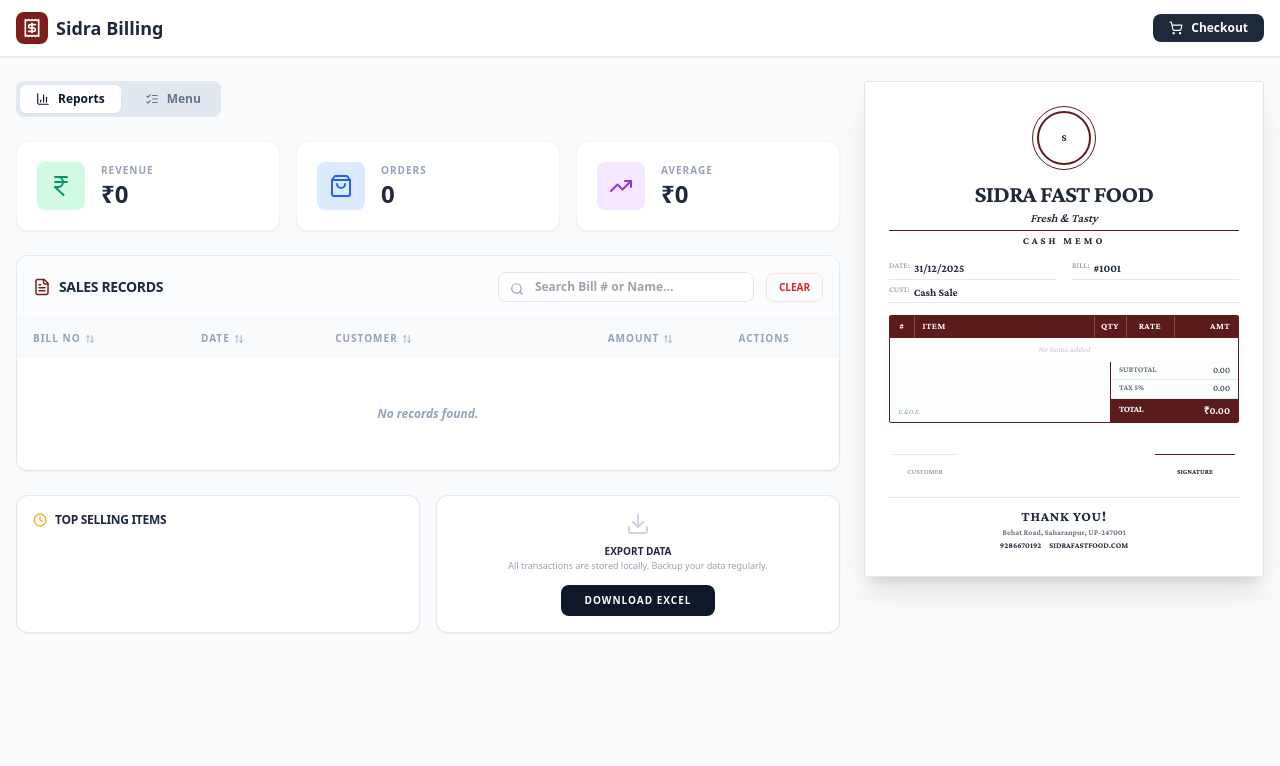
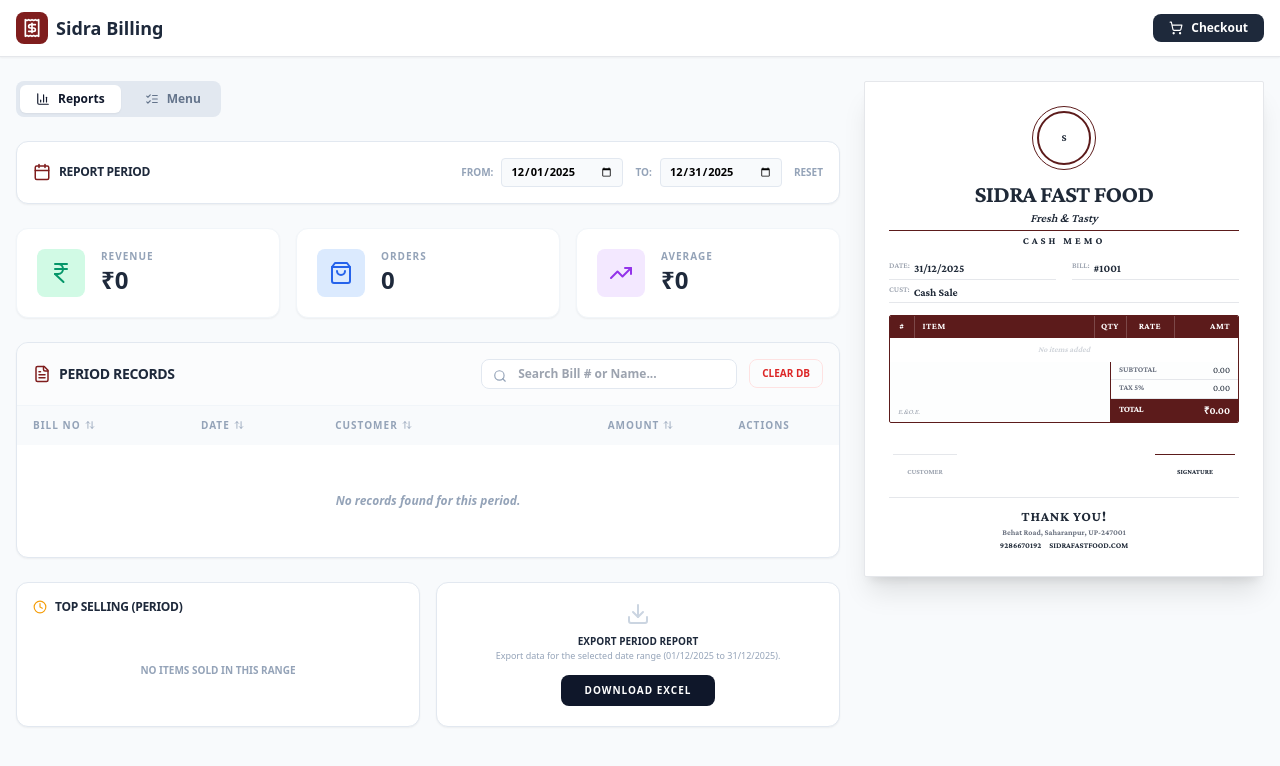
Before and after one commit to ikramknit/Sidra-Fast-Food-Receipt-Generator, a React (Vite) app: page / in a window 1280 px wide. Both pictures are taken after a click on the button "Admin". Shown: the top 766 px of the page. Built offline with nearby package versions, Linux system fonts and the light colour scheme.

Commit message:
feat: Add date range filtering to admin dashboard
Introduce date pickers and filtering logic to allow administrators to view receipt history within specific date ranges. This enhances the dashboard's utility for analyzing sales performance over time.

```diff
--- a/components/AdminDashboard.tsx
+++ b/components/AdminDashboard.tsx
@@ -1,6 +1,6 @@
 
 import React, { useMemo, useState } from 'react';
-import { Trash2, TrendingUp, IndianRupee, ShoppingBag, Clock, FileText, Download, Search, Eye, Edit, ArrowUpDown } from 'lucide-react';
+import { Trash2, TrendingUp, IndianRupee, ShoppingBag, Clock, FileText, Download, Search, Eye, Edit, ArrowUpDown, Calendar } from 'lucide-react';
 import { SavedReceipt } from '../types.ts';
 
 interface Props {
@@ -19,15 +19,31 @@ const formatDate = (dateStr: string) => {
 
 const AdminDashboard: React.FC<Props> = ({ history, onDelete, onClearAll, onView, onEdit }) => {
   const [searchTerm, setSearchTerm] = useState('');
+  const [fromDate, setFromDate] = useState<string>(() => {
+    const d = new Date();
+    d.setDate(1); // Default to start of current month
+    return d.toISOString().split('T')[0];
+  });
+  const [toDate, setToDate] = useState<string>(new Date().toISOString().split('T')[0]);
   const [sortConfig, setSortConfig] = useState<{ key: keyof SavedReceipt | 'grandTotal'; direction: 'asc' | 'desc' } | null>(null);
 
+  // Filter history by date range first
+  const historyInRange = useMemo(() => {
+    return history.filter(h => {
+      const hDate = h.date; // YYYY-MM-DD
+      const start = fromDate || '0000-00-00';
+      const end = toDate || '9999-12-31';
+      return hDate >= start && hDate <= end;
+    });
+  }, [history, fromDate, toDate]);
+
   const stats = useMemo(() => {
-    const totalRevenue = history.reduce((sum, h) => sum + h.grandTotal, 0);
-    const totalOrders = history.length;
+    const totalRevenue = historyInRange.reduce((sum, h) => sum + h.grandTotal, 0);
+    const totalOrders = historyInRange.length;
     const avgOrderValue = totalOrders > 0 ? totalRevenue / totalOrders : 0;
 
     const itemSales: Record<string, { qty: number; rev: number }> = {};
-    history.forEach(bill => {
+    historyInRange.forEach(bill => {
       bill.items.forEach(item => {
         if (!itemSales[item.description]) {
           itemSales[item.description] = { qty: 0, rev: 0 };
@@ -43,10 +59,10 @@ const AdminDashboard: React.FC<Props> = ({ history, onDelete, onClearAll, onView
       .slice(0, 5);
 
     return { totalRevenue, totalOrders, avgOrderValue, topItems };
-  }, [history]);
+  }, [historyInRange]);
 
   const filteredAndSortedHistory = useMemo(() => {
-    let result = [...history];
+    let result = [...historyInRange];
 
     // Search
     if (searchTerm) {
@@ -70,7 +86,7 @@ const AdminDashboard: React.FC<Props> = ({ history, onDelete, onClearAll, onView
     }
 
     return result;
-  }, [history, searchTerm, sortConfig]);
+  }, [historyInRange, searchTerm, sortConfig]);
 
   const requestSort = (key: keyof SavedReceipt | 'grandTotal') => {
     let direction: 'asc' | 'desc' = 'asc';
@@ -82,6 +98,43 @@ const AdminDashboard: React.FC<Props> = ({ history, onDelete, onClearAll, onView
 
   return (
     <div className="space-y-6 animate-in slide-in-from-bottom-4 duration-500">
+      {/* Date Range Filter Header */}
+      <section className="bg-white p-4 rounded-xl shadow-sm border border-slate-200 flex flex-wrap items-center justify-between gap-4">
+        <div className="flex items-center gap-2">
+          <Calendar className="text-red-900" size={18} />
+          <h3 className="text-xs font-black text-slate-800 uppercase tracking-tight">Report Period</h3>
+        </div>
+        <div className="flex items-center gap-3">
+          <div className="flex items-center gap-2">
+            <label className="text-[10px] font-black text-slate-400 uppercase">From:</label>
+            <input
+              type="date"
+              value={fromDate}
+              onChange={(e) => setFromDate(e.target.value)}
+              className="bg-slate-50 border border-slate-200 rounded px-2 py-1 text-[11px] font-bold focus:ring-1 focus:ring-red-900 outline-none"
+            />
+          </div>
+          <div className="flex items-center gap-2">
+            <label className="text-[10px] font-black text-slate-400 uppercase">To:</label>
+            <input
+              type="date"
+              value={toDate}
+              onChange={(e) => setToDate(e.target.value)}
+              className="bg-slate-50 border border-slate-200 rounded px-2 py-1 text-[11px] font-bold focus:ring-1 focus:ring-red-900 outline-none"
+            />
+          </div>
+          <button
+            onClick={() => {
+              setFromDate('');
+              setToDate('');
+            }}
+            className="text-[10px] font-black text-slate-400 hover:text-red-900 uppercase"
+          >
+            Reset
+          </button>
+        </div>
+      </section>
+
       {/* Metrics Grid */}
       <div className="grid grid-cols-1 md:grid-cols-3 gap-4">
         <div className="bg-white p-5 rounded-xl shadow-sm border border-slate-100 flex items-center gap-4">
@@ -120,7 +173,7 @@ const AdminDashboard: React.FC<Props> = ({ history, onDelete, onClearAll, onView
         <div className="p-4 border-b border-slate-100 bg-slate-50/50 flex flex-col md:flex-row justify-between items-center gap-4">
           <div className="flex items-center gap-2">
             <FileText className="text-red-900" size={18} />
-            <h3 className="text-sm font-black text-slate-800 uppercase tracking-tight">Sales Records</h3>
+            <h3 className="text-sm font-black text-slate-800 uppercase tracking-tight">Period Records</h3>
           </div>
 
           <div className="flex items-center gap-3 w-full md:w-auto">
@@ -138,7 +191,7 @@ const AdminDashboard: React.FC<Props> = ({ history, onDelete, onClearAll, onView
               onClick={onClearAll}
               className="text-[10px] font-black text-red-600 hover:bg-red-50 px-3 py-1.5 rounded-lg border border-red-100 uppercase"
             >
-              Clear
+              Clear DB
             </button>
           </div>
         </div>
@@ -198,7 +251,7 @@ const AdminDashboard: React.FC<Props> = ({ history, onDelete, onClearAll, onView
               ))}
               {filteredAndSortedHistory.length === 0 && (
                 <tr>
-                  <td colSpan={5} className="px-6 py-12 text-center text-slate-400 italic font-bold">No records found.</td>
+                  <td colSpan={5} className="px-6 py-12 text-center text-slate-400 italic font-bold">No records found for this period.</td>
                 </tr>
               )}
             </tbody>
@@ -210,7 +263,7 @@ const AdminDashboard: React.FC<Props> = ({ history, onDelete, onClearAll, onView
       <div className="grid grid-cols-1 lg:grid-cols-2 gap-4">
         <section className="bg-white p-4 rounded-xl shadow-sm border border-slate-200">
           <h3 className="text-xs font-black text-slate-800 uppercase tracking-tight mb-4 flex items-center gap-2">
-            <Clock size={14} className="text-amber-500" /> Top Selling Items
+            <Clock size={14} className="text-amber-500" /> Top Selling (Period)
           </h3>
           <div className="space-y-3">
             {stats.topItems.map((item, idx) => (
@@ -224,19 +277,22 @@ const AdminDashboard: React.FC<Props> = ({ history, onDelete, onClearAll, onView
                   <div className="w-full h-1.5 bg-slate-100 rounded-full overflow-hidden">
                     <div
                       className="h-full bg-red-900/80 rounded-full"
-                      style={{ width: `${(item.qty / stats.topItems[0].qty) * 100}%` }}
+                      style={{ width: stats.topItems[0].qty > 0 ? `${(item.qty / stats.topItems[0].qty) * 100}%` : '0%' }}
                     ></div>
                   </div>
                 </div>
               </div>
             ))}
+            {stats.topItems.length === 0 && (
+              <p className="text-center py-8 text-slate-400 text-[10px] font-bold uppercase">No items sold in this range</p>
+            )}
           </div>
         </section>
 
         <section className="bg-white p-4 rounded-xl shadow-sm border border-slate-200 flex flex-col justify-center items-center text-center">
            <Download size={24} className="text-slate-300 mb-2" />
-           <h4 className="text-[10px] font-black text-slate-800 uppercase">Export Data</h4>
-           <p className="text-[9px] text-slate-400 mb-3 px-8">All transactions are stored locally. Backup your data regularly.</p>
+           <h4 className="text-[10px] font-black text-slate-800 uppercase">Export Period Report</h4>
+           <p className="text-[9px] text-slate-400 mb-3 px-8">Export data for the selected date range ({formatDate(fromDate)} to {formatDate(toDate)}).</p>
            <button
              onClick={() => alert("CSV Export coming soon!")}
              className="bg-slate-900 text-white text-[10px] font-black px-6 py-2 rounded-lg hover:bg-slate-800 transition-all uppercase tracking-widest"
```
